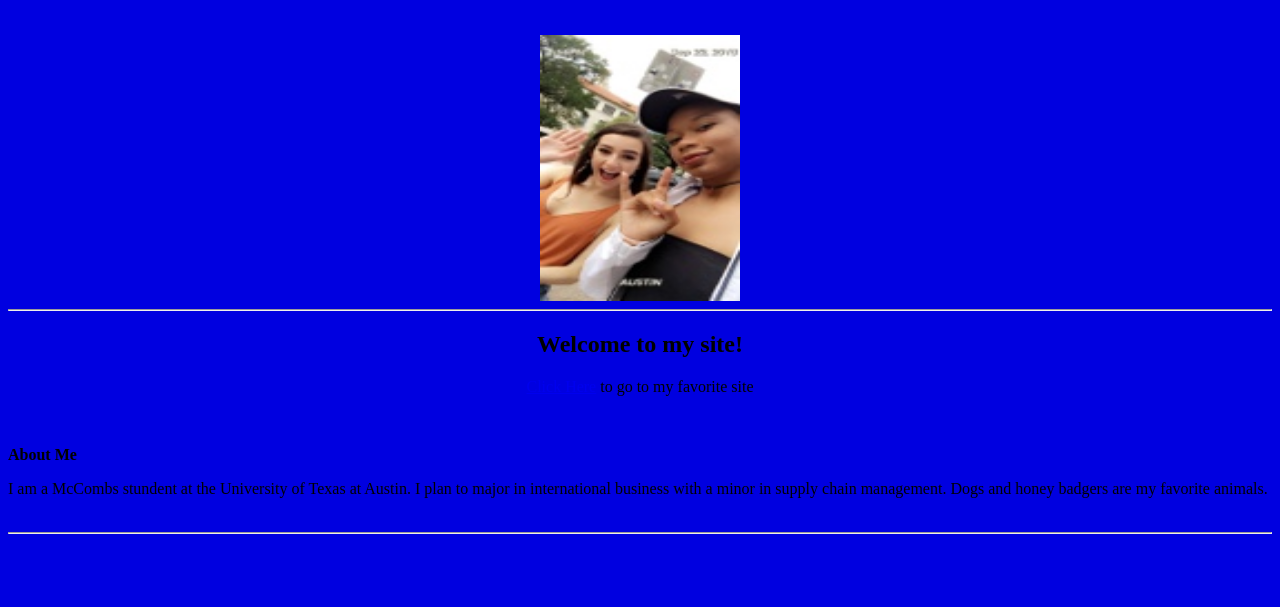
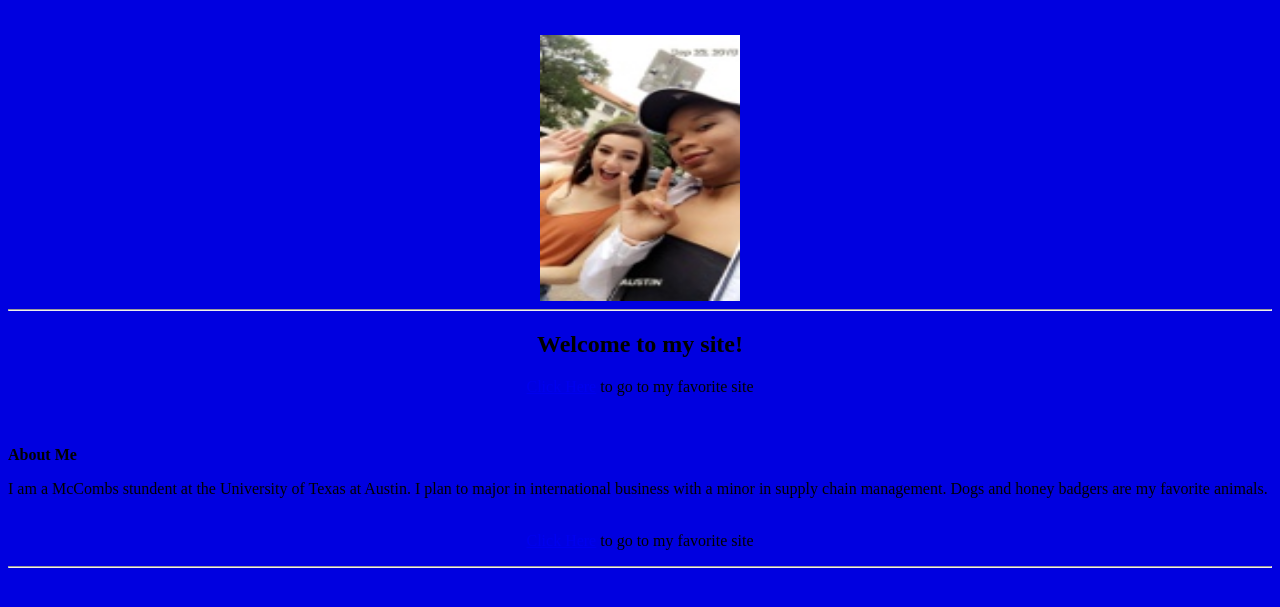
Before and after one commit to bobbicrim/bobbicrim.github.io, a plain HTML site: page index.html in a window 1280 px wide. Shown: the part 105-712 px from the top of the page. Drawn offline with Linux system fonts and the light colour scheme.

Commit message:
Update index.html

```diff
--- a/index.html
+++ b/index.html
@@ -19,10 +19,10 @@ Bobbi
                                     <option value=”FFFFFF”>white</option>
 </select>&nbsp;&nbsp;Background Color
 <br>">
-
 <marquee>OU Sucks</marquee>
 
 <p><strong>About Me</strong></p>
 <p>I am a McCombs stundent at the University of Texas at Austin. I plan to major in international business with a minor in supply chain management. Dogs and honey badgers are my favorite animals. <br /><br /></p>
 </body>
+<p style="text-align: center;"><a href="https://www.google.com/">Click Here</a> to go to my favorite site</p>
 <hr />
```
